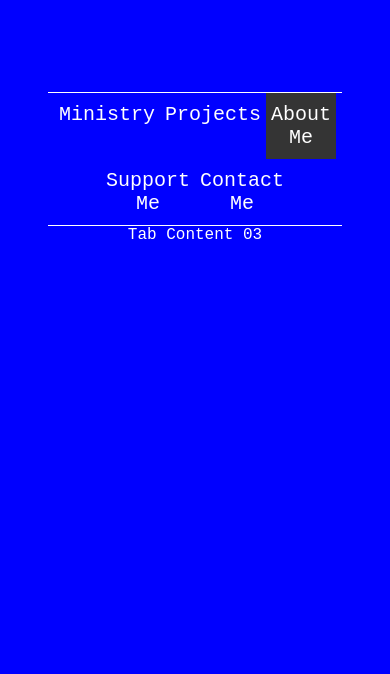
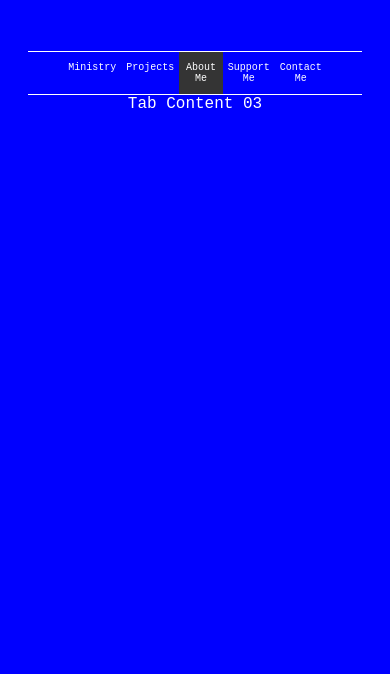
Before and after one commit to edydex/edydex.github.io, a plain HTML site: page index.html in a window 390 px wide. Shown: the part 170-844 px from the top of the page. Drawn offline with Linux system fonts and the light colour scheme.

Commit message:
added meta, now can edit phone looks

```diff
--- a/index.html
+++ b/index.html
@@ -3,6 +3,7 @@
 <head>
   <title>oMayo</title>
   <link rel="stylesheet" type="text/css" href="styles.css">
+  <meta name="viewport" content="width=device-width, initial-scale=1.0">
 </head>
 <body>
 <h1 class="header">Oles Maiovskyi</h1>
--- a/styles.css
+++ b/styles.css
@@ -1,4 +1,5 @@
 /* Set page background to black and text color to white */
+/* phone looks try 1 */
 body {
   background-color: black;
   color: #fff;
@@ -327,5 +328,16 @@ h1.header {
 @media (max-width: 480px) {
   body {
     background-color: blue;
+	padding-left: 20px; /* Add padding to the left edge of the screen */
+    padding-right: 20px; /* Add padding to the right edge of the screen */
   }
+  .tab-container {
+    display: flex;
+    flex-direction: row;
+    flex-wrap: wrap;
+    justify-content: center;
+    font-size: 10px;
+    user-select: none;
+    border-top: 1px solid white;
+    box-sizing:border-box;
 }
```
